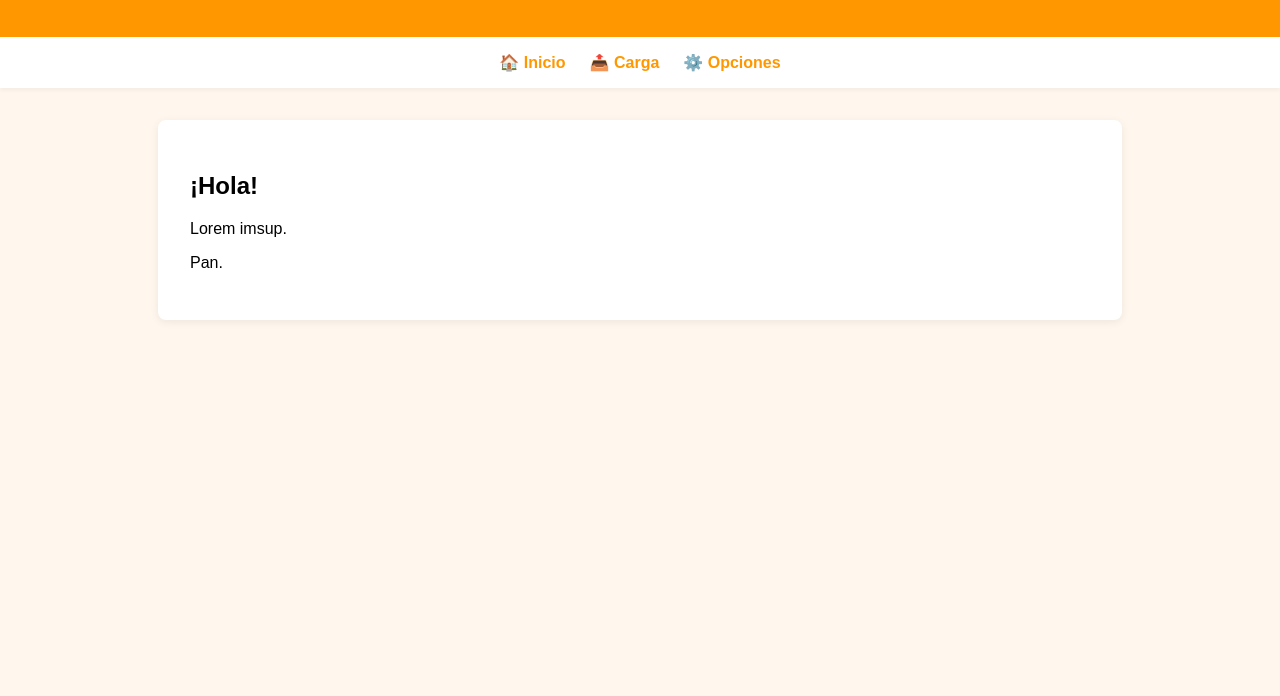
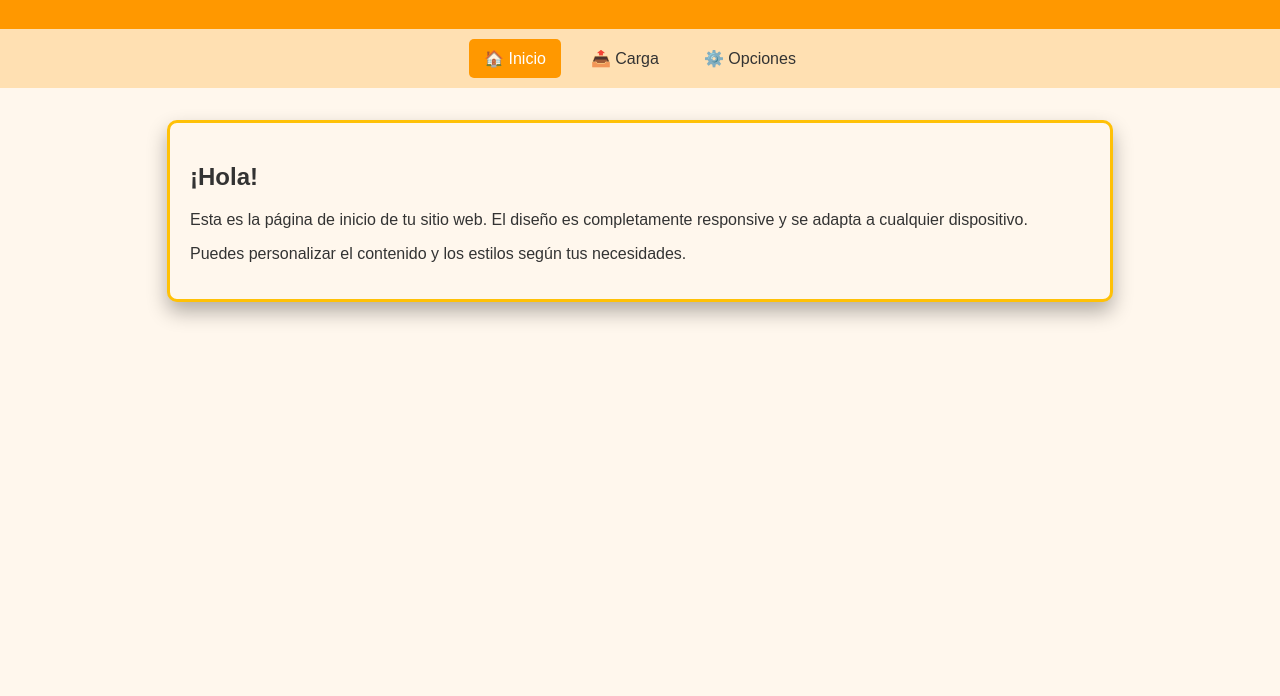
Before and after one commit to PlygiGamer22/plygigamer22.github.io, a plain HTML site: page index.html in a window 1280 px wide. Shown: the part 104-800 px from the top of the page. Drawn offline with Linux system fonts and the light colour scheme.

Commit message:
Add files via upload

```diff
--- a/css/inicio.css
+++ b/css/inicio.css
@@ -1,41 +1,56 @@
 body {
 	margin: 0;
 	font-family: Arial, Helvetica, sans-serif;
-	background: #fff7ed;
+	background-color: #fff7ed; /* Fondo amarillo claro */
+	color: #333; /* Texto oscuro para contraste */
 }
 header {
-	background: #ff9800;
-	color: #fff;
-	padding: 1.5rem 1rem;
+	background-color: #ff9800; /* Naranja */
+	color: #fff; /* Texto blanco */
+	padding: 20px;
 	text-align: center;
 }
 nav {
+	background-color: #ffe0b2; /* Amarillo pastel */
+	padding: 10px;
 	display: flex;
 	justify-content: center;
-	gap: 1.5rem;
-	background: #fff;
-	box-shadow: 0 2px 4px rgba(0,0,0,0.05);
-	padding: 1rem 0;
+	gap: 15px;
 }
 nav a {
-	color: #ff9800;
 	text-decoration: none;
-	font-weight: bold;
-	transition: color 0.2s;
+	color: #333; /* Texto oscuro */
+	padding: 10px 15px;
+	border-radius: 5px;
+	transition: background-color 0.3s, color 0.3s;
 }
 nav a:hover {
-	color: #e65100;
+	background-color: #ff9800; /* Naranja */
+	color: #fff; /* Texto blanco */
+}
+nav a.active {
+	background-color: #ff9800; /* Naranja */
+	color: #fff; /* Texto blanco */
 }
 main {
 	max-width: 900px;
 	margin: 2rem auto;
 	background: #fff;
-	padding: 2rem;
-	border-radius: 8px;
-	box-shadow: 0 2px 8px rgba(0,0,0,0.07);
+	padding: 20px;
+	background-color: #fff7ed; /* Fondo amarillo claro */
+	border: 3px solid #ffc107; /* Borde amarillo más vibrante */
+	border-radius: 10px;
+	box-shadow: 0 10px 20px rgba(0, 0, 0, 0.3); /* Sombra más grande y oscura */
 }
 h1 {
 	margin-top: 0;
+}
+footer {
+	background-color: #ff9800; /* Naranja */
+	color: #fff; /* Texto blanco */
+	text-align: center;
+	padding: 10px;
+	margin-top: 20px;
 }
 @media (max-width: 600px) {
 	nav {
--- a/index.html
+++ b/index.html
@@ -44,6 +44,9 @@
 			100% { transform: rotate(360deg); }
 		}
 	</style>
+	<script src="js/loader.js" defer></script>
+	<script src="js/animacionesInicio.js" defer></script>
+	<script src="js/menuInteractivo.js" defer></script>
 </head>
 <body>
 	<div id="loader">
@@ -60,19 +63,8 @@
 	</nav>
 	<main>
 		<h2>¡Hola!</h2>
-		<p>Lorem imsup.</p>
-		<p>Pan.</p>
+		<p>Esta es la página de inicio de tu sitio web. El diseño es completamente responsive y se adapta a cualquier dispositivo.</p>
+		<p>Puedes personalizar el contenido y los estilos según tus necesidades.</p>
 	</main>
 </body>
-<script>
-	window.addEventListener('load', function() {
-		var loader = document.getElementById('loader');
-		setTimeout(function() {
-			loader.style.opacity = '0';
-			setTimeout(function() {
-				loader.style.display = 'none';
-			}, 500);
-		}, 2000);
-	});
-</script>
 </html>
--- /dev/null
+++ b/js/animacionesInicio.js
@@ -0,0 +1,11 @@
+document.addEventListener('DOMContentLoaded', () => {
+	const main = document.querySelector('main');
+	main.style.opacity = '0';
+	main.style.transform = 'translateY(20px)';
+	main.style.transition = 'opacity 0.5s, transform 0.5s';
+
+	setTimeout(() => {
+		main.style.opacity = '1';
+		main.style.transform = 'translateY(0)';
+	}, 300);
+});
--- /dev/null
+++ b/js/loader.js
@@ -0,0 +1,18 @@
+document.addEventListener('DOMContentLoaded', function() {
+	const loader = document.getElementById('loader');
+	const hasVisited = localStorage.getItem('hasVisited');
+
+	if (!hasVisited) {
+
+		localStorage.setItem('hasVisited', 'true');
+		setTimeout(() => {
+			loader.style.opacity = '0';
+			setTimeout(() => {
+				loader.style.display = 'none';
+			}, 500);
+		}, 2000);
+	} else {
+
+		loader.style.display = 'none';
+	}
+});
--- /dev/null
+++ b/js/menuInteractivo.js
@@ -0,0 +1,10 @@
+document.addEventListener('DOMContentLoaded', () => {
+	const navLinks = document.querySelectorAll('nav a');
+	const currentPath = window.location.pathname;
+
+	navLinks.forEach(link => {
+		if (link.getAttribute('href') === currentPath.split('/').pop()) {
+			link.classList.add('active');
+		}
+	});
+});
```
Also changed, not shown: carga.html (+2 -0 lines), js/animacionesCarga.js (added, +11 -0 lines), js/animacionesOpciones.js (added, +11 -0 lines), opciones.html (+2 -0 lines).
